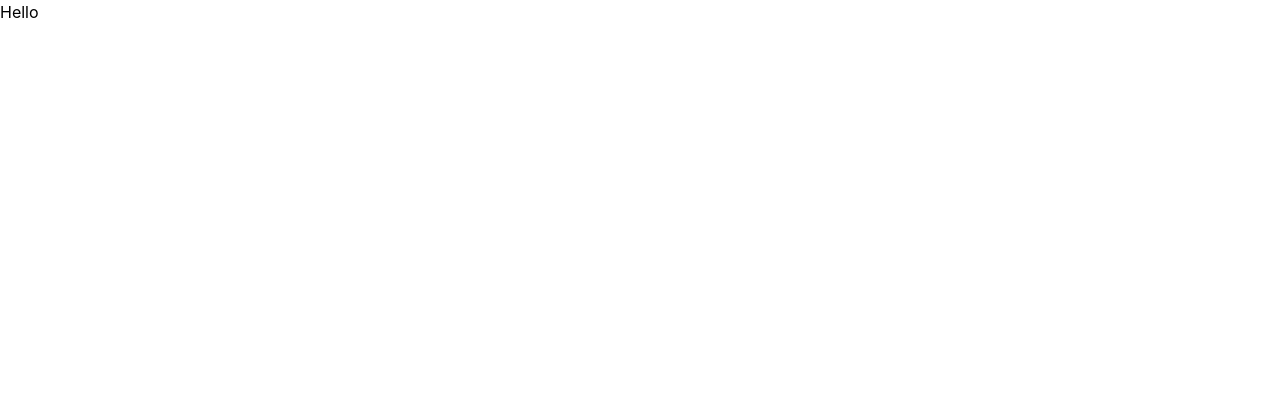
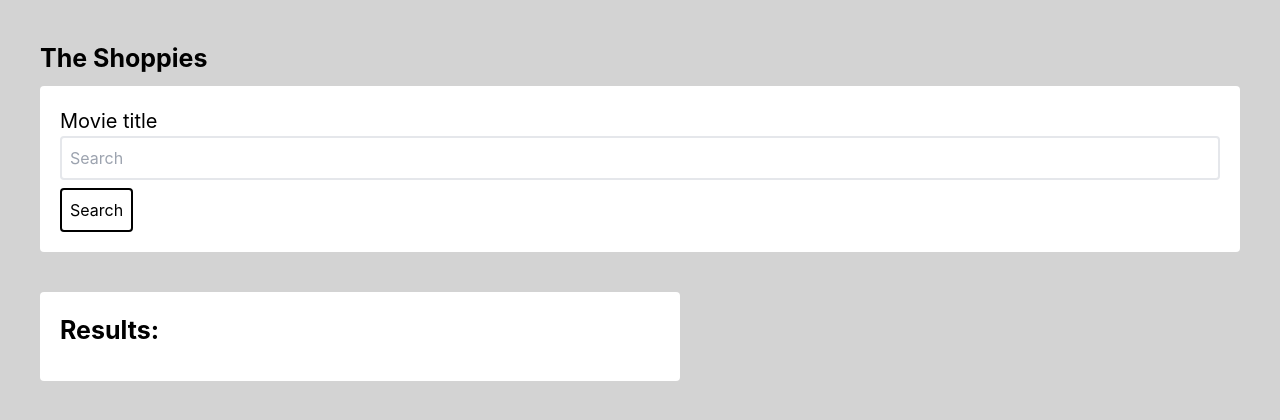
Before and after one commit to OmarBassatni97/shopify-challenge, a React (Create React App) app: page / in a window 1280 px wide. Shown: the top 420 px of the page. Built offline with nearby package versions, Linux system fonts and the light colour scheme.

Commit message:
added get searched movies

```diff
--- a/package.json
+++ b/package.json
@@ -6,6 +6,7 @@
     "@testing-library/jest-dom": "^5.16.5",
     "@testing-library/react": "^13.4.0",
     "@testing-library/user-event": "^13.5.0",
+    "feather-icons": "^4.29.0",
     "react": "^18.2.0",
     "react-dom": "^18.2.0",
     "react-scripts": "5.0.1",
--- a/src/App.js
+++ b/src/App.js
@@ -1,9 +1,15 @@
+import MovieList from "./components/MovieList";
+import MovieSearchBar from "./components/MovieSearchBar";
+import { MovieProvider } from "./store/MoviesStore";
 
 function App() {
   return (
-    <div className="App">
-     <h1 className="">Hello</h1>
-    </div>
+    <MovieProvider>
+      <div>
+        <MovieSearchBar />
+        <MovieList/>
+      </div>
+    </MovieProvider>
   );
 }
 
--- /dev/null
+++ b/src/components/Movie.jsx
@@ -0,0 +1,16 @@
+import React from 'react'
+
+const Movie = ({title, releaseData, img}) => {
+  return (
+    <div className='flex mb-10'>
+        <img className='h-[250px]' src={img} alt={img} />
+        <div className='m-3 font-bold'>
+        <p>{title}</p>
+        <p>Released: {releaseData}</p>
+        </div>
+        <button className='border-solid border-2 rounded-lg h-10 w-10 m-3 cursor-pointer hover:bg-gray-400'>+</button>
+    </div>
+  )
+}
+
+export default Movie
--- /dev/null
+++ b/src/components/MovieList.jsx
@@ -0,0 +1,26 @@
+import React, { useContext } from "react";
+import { MovieStore } from "../store/MoviesStore";
+import Movie from "./Movie";
+
+const MovieList = () => {
+  const { movies } = useContext(MovieStore);
+
+
+  return (
+    <div className="bg-white m-10 p-5 rounded w-[50%]">
+      <h1 className="font-bold text-[25px] mb-3">Results:</h1>
+      {movies && movies.Search.slice(0, 3).map((movie) => {
+        return (
+          <Movie
+            key={movie.imdbID}
+            title={movie.Title}
+            releaseData={movie.Year}
+            img={movie.Poster}
+          />
+        );
+      })}
+    </div>
+  );
+};
+
+export default MovieList;
--- /dev/null
+++ b/src/components/MovieSearchBar.jsx
@@ -0,0 +1,43 @@
+import React, { useContext, useState } from "react";
+import { MovieStore } from "../store/MoviesStore";
+
+const MovieSearchBar = () => {
+    const [title, setTitle] = useState('')
+  const { movies, setMovies } = useContext(MovieStore);
+
+
+
+    const fetchData = async (e,title) => {
+        e.preventDefault()
+        const response = await fetch(`http://www.omdbapi.com/?s=${title}&apikey=9b0bfa13`)
+        const data = await response.json()
+        setMovies(data)
+        setTitle('')
+
+         }
+
+
+  console.log(movies)
+
+
+  return (
+    <div className=" m-10 ">
+      <h1 className="text-[25px] font-bold mb-2">The Shoppies</h1>
+      <div className="bg-white rounded p-5">
+        <p className="text-[20px]">Movie title</p>
+        <form onSubmit={(e) => fetchData(e,title)}>
+          <input
+            className="border-solid border-2 w-full border-gray rounded p-2"
+            placeholder="Search"
+            type="text"
+            value={title}
+            onChange={(e) => setTitle(e.target.value) }
+          />
+          <button type="submit" className="border-solid border-2 border-black p-2 rounded mt-2">Search</button>
+        </form>
+      </div>
+    </div>
+  );
+};
+
+export default MovieSearchBar;
--- /dev/null
+++ b/src/components/NominatedList.jsx
@@ -0,0 +1,11 @@
+import React from 'react'
+
+const NominatedList = () => {
+  return (
+    <div>
+
+    </div>
+  )
+}
+
+export default NominatedList
--- a/src/index.css
+++ b/src/index.css
@@ -8,6 +8,7 @@ body {
     sans-serif;
   -webkit-font-smoothing: antialiased;
   -moz-osx-font-smoothing: grayscale;
+  background-color: lightgray;
 }
 
 code {
--- /dev/null
+++ b/src/store/MoviesStore.js
@@ -0,0 +1,14 @@
+import { createContext, useState } from "react";
+
+const MovieStore = createContext();
+
+const MovieProvider = ({ children }) => {
+  const [movies, setMovies] = useState();
+  const [nominatedMovies, setNominatedMovies] = useState()
+  return (
+    <MovieStore.Provider value={{ movies, setMovies, nominatedMovies, setNominatedMovies }}>{children}</MovieStore.Provider>
+  );
+};
+
+
+export {MovieStore, MovieProvider}
```
Also changed, not shown: 1 other file (tests, documents, lock files or other folders).
